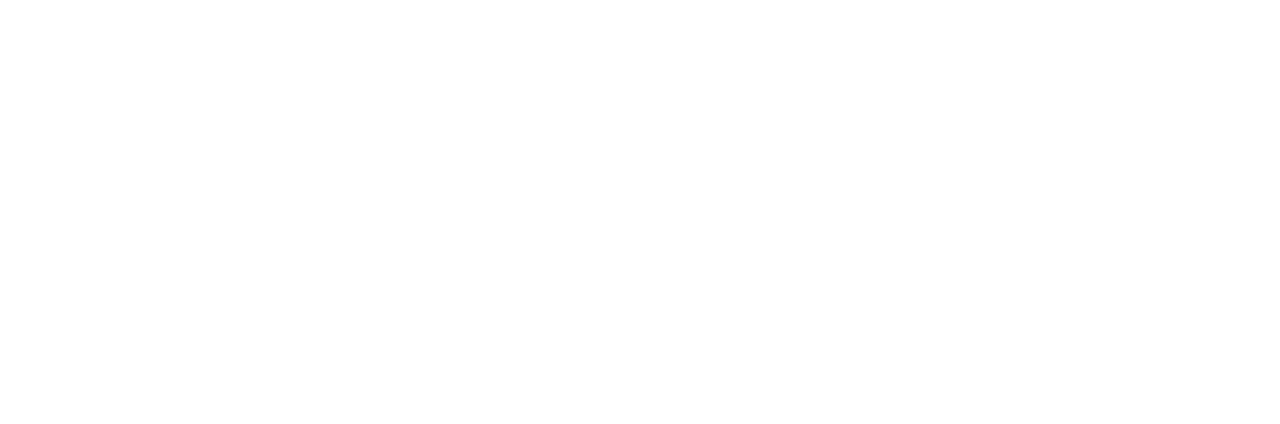
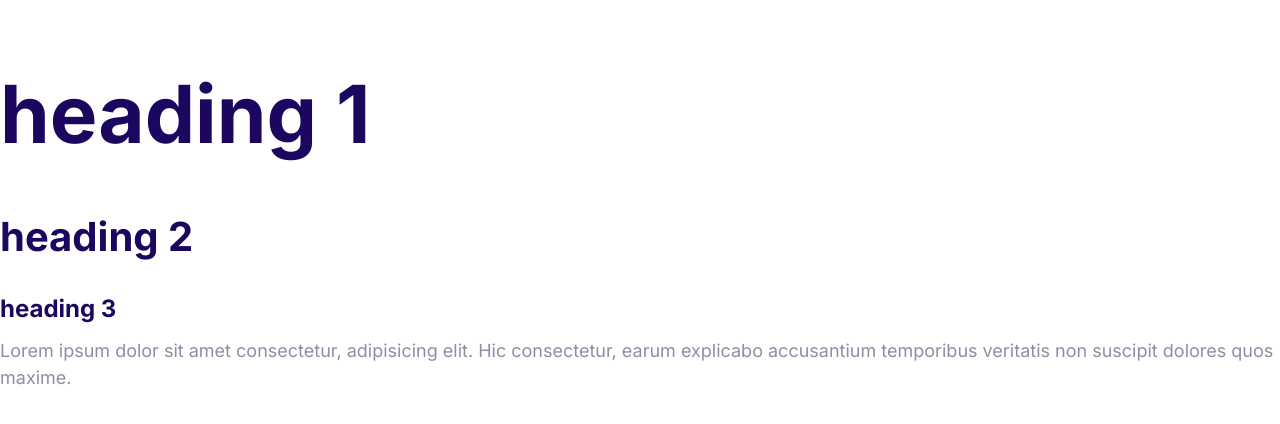
Before and after one commit to Ferro-coder/moshify-course, a plain HTML site: page index.html in a window 1280 px wide. Drawn offline with Linux system fonts and the light colour scheme.

Commit message:
define style for the fonts

```diff
--- a/css/style.css
+++ b/css/style.css
@@ -5,3 +5,54 @@
   --color-headings: #1b0760;
   --color-body: #918ca4;
 }
+
+html {
+  font-size: 62.5%;
+}
+
+body {
+  font-family: Inter, Arial, Helvetica, sans-serif;
+  font-size: 2.4rem;
+  line-height: 1.5;
+  color: var(--color-body);
+}
+
+h1,
+h2,
+h3 {
+  color: var(--color-headings);
+  margin-bottom: 1rem;
+}
+
+h1 {
+  font-size: 7rem;
+}
+
+h2 {
+  font-size: 4rem;
+}
+
+h3 {
+  font-size: 3rem;
+  margin-bottom: 1rem;
+}
+
+p {
+  margin-top: 0;
+}
+
+@media screen and (min-width: 1024px) {
+  body {
+    font-size: 1.8rem;
+  }
+
+  h1 {
+    font-size: 8rem;
+  }
+  h2 {
+    font-size: 4rem;
+  }
+  h3 {
+    font-size: 2.4rem;
+  }
+}
--- a/index.html
+++ b/index.html
@@ -4,9 +4,25 @@
     <meta charset="UTF-8" />
     <meta http-equiv="X-UA-Compatible" content="IE=edge" />
     <meta name="viewport" content="width=device-width, initial-scale=1.0" />
+    <link rel="preconnect" href="https://fonts.googleapis.com" />
+    <link rel="preconnect" href="https://fonts.gstatic.com" crossorigin />
+    <link
+      href="https://fonts.googleapis.com/css2?family=Inter:wght@400;700&display=swap"
+      rel="stylesheet"
+    />
     <link rel="stylesheet" href="/css/normalize.css" />
     <link rel="stylesheet" href="/css/style.css" />
+
     <title>Document</title>
   </head>
-  <body></body>
+  <body>
+    <h1>heading 1</h1>
+    <h2>heading 2</h2>
+    <h3>heading 3</h3>
+    <p>
+      Lorem ipsum dolor sit amet consectetur, adipisicing elit. Hic consectetur,
+      earum explicabo accusantium temporibus veritatis non suscipit dolores quos
+      maxime.
+    </p>
+  </body>
 </html>
```
